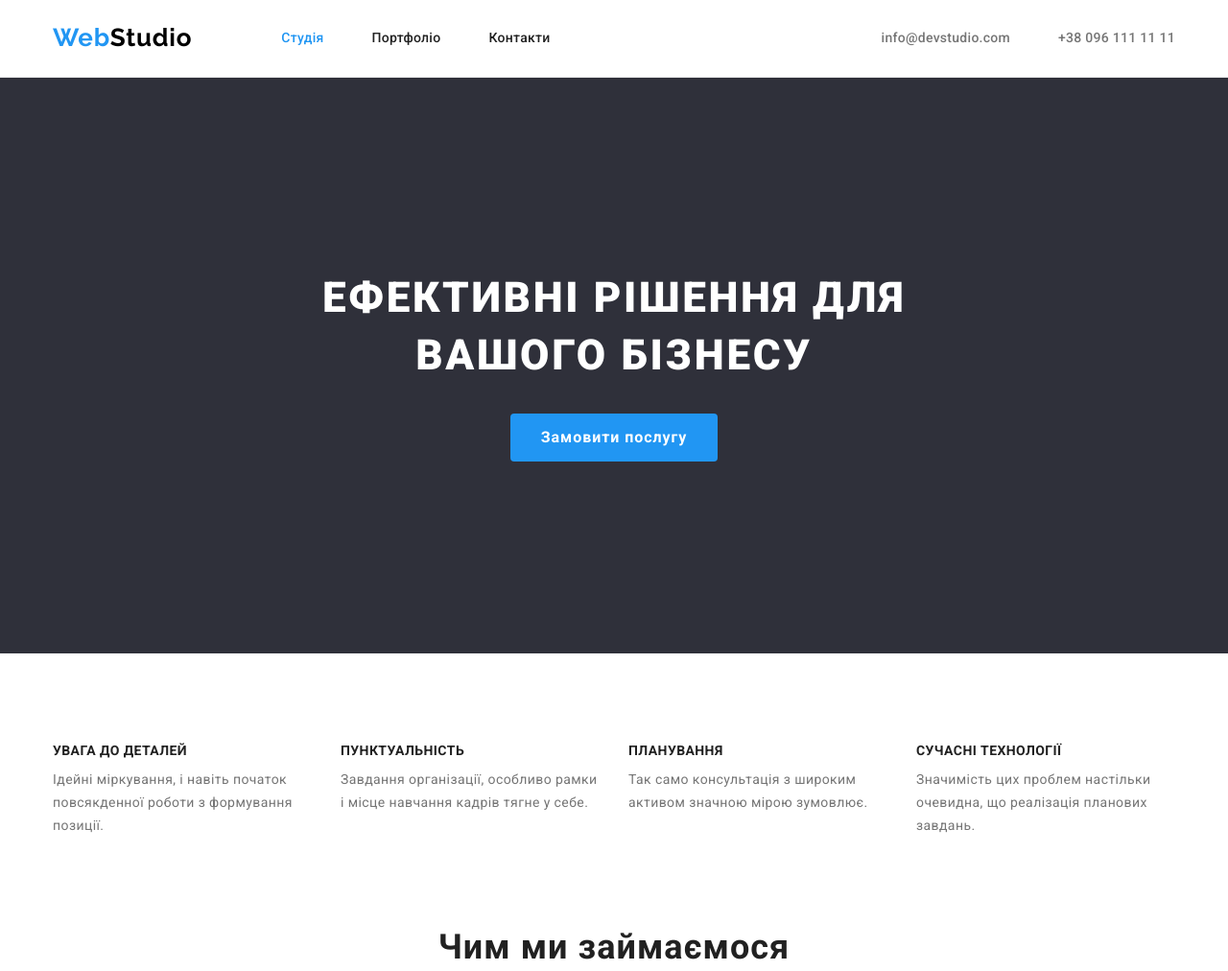
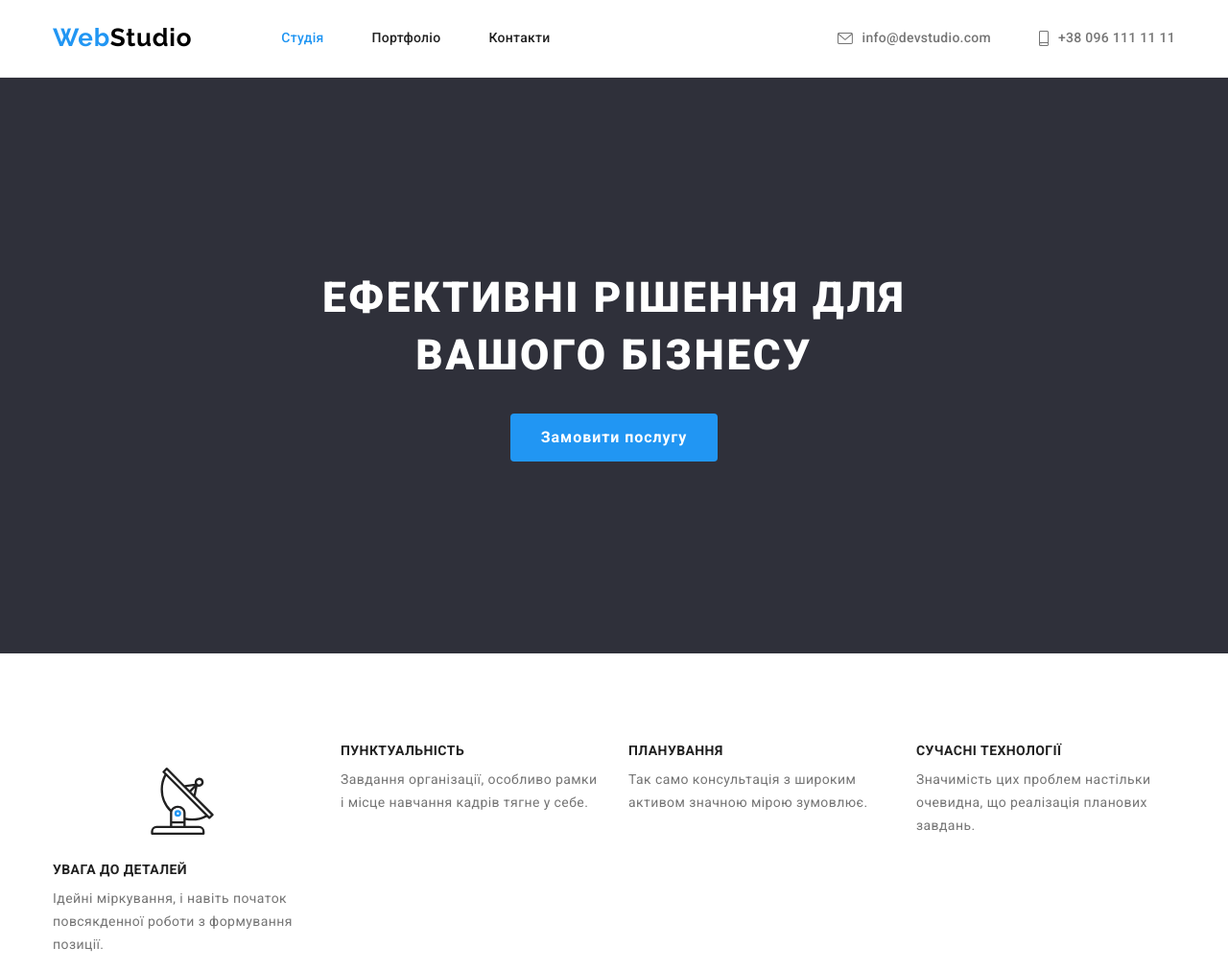
Before and after one commit to OleksandraSt/goit-markup-hw-04, a plain HTML site: page index.html in a window 1280 px wide. Shown: the top 1012 px of the page at 96% size. Drawn offline with nearby package versions, Linux system fonts and the light colour scheme.

Commit message:
додає іконки до header

```diff
--- a/css/styles.css
+++ b/css/styles.css
@@ -155,11 +155,18 @@ button {
 
 .header-contact {
     color: var(--primary-text-color);
+    display: flex;
+    align-items: center;
 }
 
 .header-contact:hover,
 .header-contact:focus {
     color: var(--accent-color);
+}
+
+.link-icon {
+    margin-right: 10px;
+    fill: currentColor;
 }
 
 /* Hero */
@@ -245,6 +252,14 @@ button {
 
 .features-li:last-child {
     margin-right: 0;
+}
+
+.features-icons {
+    margin-top: 25px;
+    margin-right: 100px;
+    margin-bottom: 25px;
+    margin-left: 100px;
+    /* background-color: var(#F5F4FA); */
 }
 
 /* Work */
--- a/index.html
+++ b/index.html
@@ -31,10 +31,18 @@
                 </nav>
                 <ul class="list-nav">
                     <li class="contact">
-                        <a href="mailto:info@devstudio.com" class="link header-contact">info@devstudio.com</a>
+                        <a href="mailto:info@devstudio.com" class="link header-contact">
+                            <svg class="link-icon" width="16px" height="12px">
+                            <use href="./images/icons.svg#icon-envelope">
+                            </use>
+                            </svg> info@devstudio.com</a>
                     </li>
                     <li class="contact">
-                        <a href="tel:+380961111111" class="link header-contact">+38 096 111 11 11</a>
+                        <a href="tel:+380961111111" class="link header-contact">
+                            <svg class="link-icon" width="10px" height="16px">
+                                <use href="./images/icons.svg#icon-smartphone">
+                                </use>
+                                </svg> +38 096 111 11 11</a>
                     </li>
                 </ul>
         </div>
@@ -56,6 +64,10 @@
                 </h2>
                 <ul class="features-list">
                     <li class="features-li">
+                        <svg class="features-icons" width="70px" height="70px">
+                            <use href="./images/icons.svg#icon-antenna">
+                            </use>
+                            </svg>
                         <h3 class="features-item">
                             Увага до деталей
                         </h3>
```
Also changed, not shown: portfolio.html (+10 -2 lines), images/hero.jpg (added), images/icons.svg (added).
